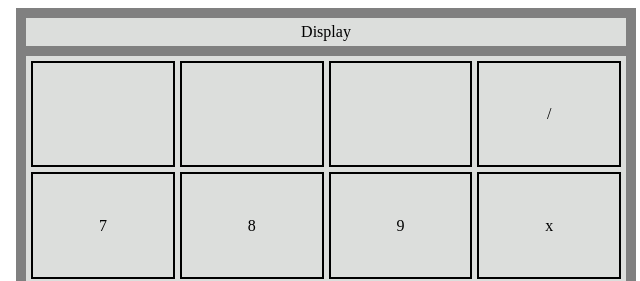
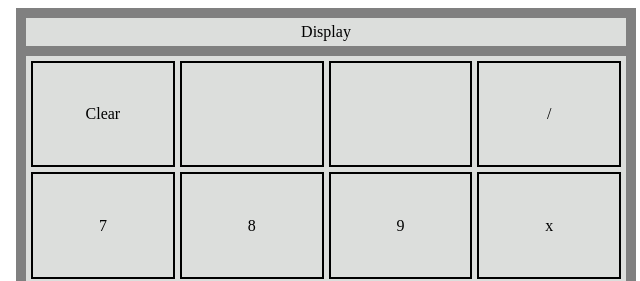
Before and after one commit to whohensee/calculator, a plain HTML site: page index.html in a window 1280 px wide. Shown: the top 281 px of the page, 314-954 px from the left. Drawn offline with Linux system fonts and the light colour scheme.

Commit message:
Add clear button

```diff
--- a/index.html
+++ b/index.html
@@ -14,7 +14,7 @@
         <div id="calc-display">Display</div>
         <div id="calc-buttons">
             <div class="button-row">
-                <div class="button"></div>
+                <div class="button">Clear</div>
                 <div class="button"></div>
                 <div class="button"></div>
                 <div class="button">/</div>
```
